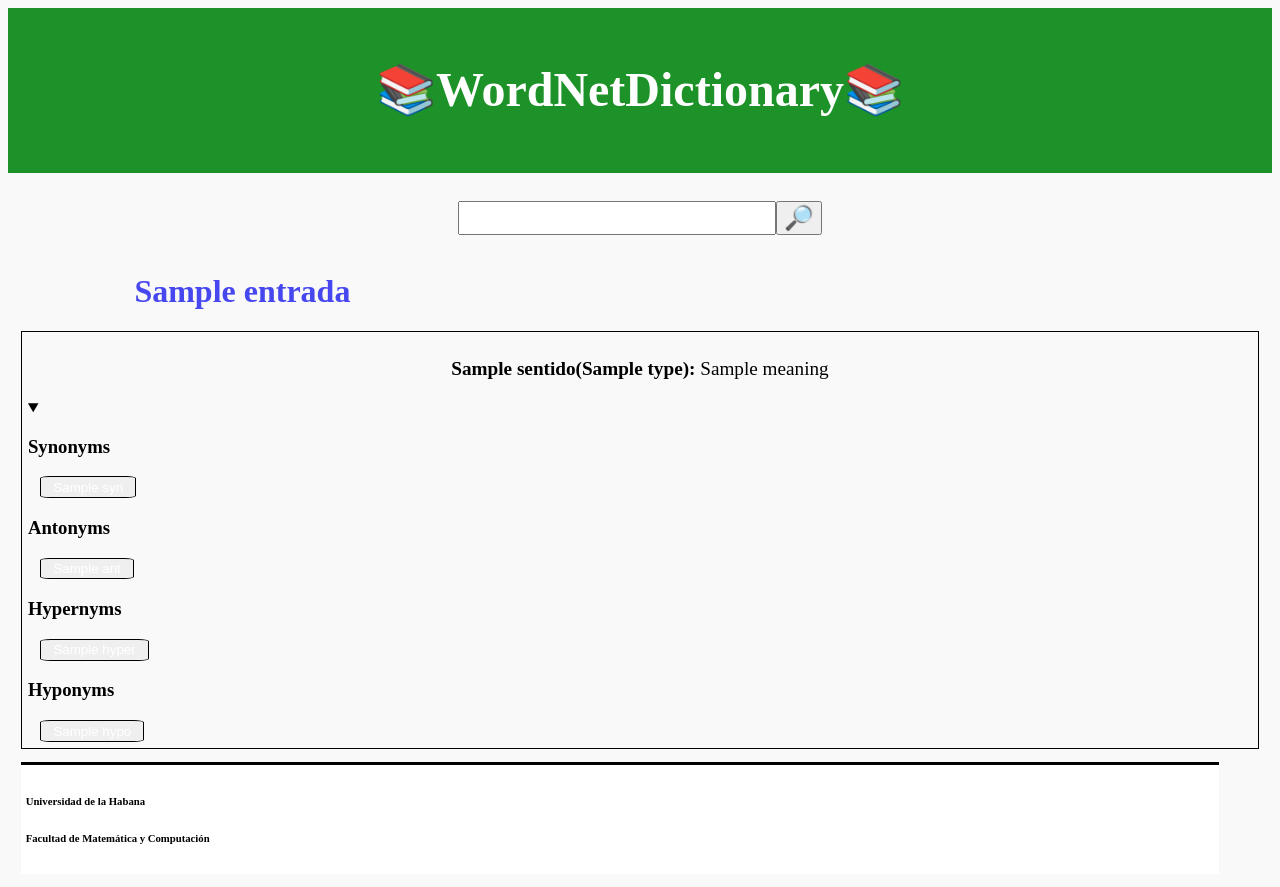
After one commit to javierrodriguezsanchez/Wordnet-in-Python, a Django app: template templates/extends.html in a window 1280 px wide, after a click that opens the changed part. The commit adds this page. Run offline with Django 4.2, Linux system fonts and the light colour scheme; tables that the repository leaves empty hold one stand-in row (values such as "Sample post"); the template is opened without the code that fills it: values that come from a table or form of the project are taken from there, most other values are stand-ins (such as "Sample title", 1, 10 or a date in 2020).

Commit message:
puliendo la parte visual

```diff
--- a/dic/views.py
+++ b/dic/views.py
@@ -1,6 +1,43 @@
 from django.shortcuts import render
 from django.http import HttpResponse
+from django import forms
+from nltk.corpus import wordnet
 # Create your views here.
 
+class Entry(forms.Form):
+    entrada=forms.CharField(max_length=100, required=False, label='')
+    def __str__(self):
+        return '{}'.format(self.entrada)
+
 def hello(request):
-    return render(request,'index.html')
+    word=Entry(request.POST)
+    contexto={'entrada':'','form':word}
+    if(request.method=="POST"):
+        result=datas(request.POST['entrada'])
+        contexto={'entrada':result[0],'datos':result[1],'form':word}
+        return render(request,'extends.html',contexto)
+    return render(request,'index.html',contexto)
+
+def gettype(a):
+    if a == 'n': return 'noun'
+    if a == 'v': return 'verb'
+    if a == 'r': return 'adverb'
+    return 'adjetive'
+
+def datas(input):
+
+    #nltk.download('wordnet')
+    info=[
+        {
+            'name':a.name(),
+            'type':gettype(a.pos()),
+            'meaning':a.definition(),
+            'Syn':list(filter(lambda x:x!=input, map(lambda x:x.name(),a.lemmas()))),
+            'Ant':list(map(lambda x:x.name(),a.lemmas()[0].antonyms())),
+            'Hyper':list(map(lambda x:x.name(),a.hypernyms())),
+            'Hypo':list(map(lambda x:x.name(),a.hyponyms()))
+        }
+        for a in wordnet.synsets(input)
+    ]
+
+    return [input,info]
--- /dev/null
+++ b/templates/extends.html
@@ -0,0 +1,48 @@
+{% extends 'index.html' %}
+
+{% block main %}
+<h1>{{ entrada }}</h1>
+
+{% for  sentido in datos %}
+    <section class= {{sentido.type}} >
+        <center>
+            <p><strong>{{sentido.name}}({{sentido.type}}):</strong> {{sentido.meaning}} </p>
+        </center>
+        <details>
+            <summary></summary>
+            <aside>
+                <h3>Synonyms</h3>
+                <div>
+                    {% for syn in sentido.Syn %}
+                    <button>{{syn}}</button>
+                    {% endfor %}
+                </div>
+            </aside>
+            <aside>
+                <h3>Antonyms</h3>
+                <div>
+                    {% for ant in sentido.Ant %}
+                    <button>{{ant}}</button>
+                    {% endfor %}
+                </div>
+            </aside>
+            <aside>
+                <h3>Hypernyms</h3>
+                <div>
+                    {% for H in sentido.Hyper %}
+                    <button>{{H}}</button>
+                    {% endfor %}
+                </div>
+            </aside>
+            <aside>
+                <h3>Hyponyms</h3>
+                <div>
+                    {% for H in sentido.Hypo %}
+                    <button>{{H}}</button>
+                    {% endfor %}
+                </div>
+            </aside>
+        </details>
+    </section>
+{% endfor %}
+{% endblock %}
--- a/templates/index.html
+++ b/templates/index.html
@@ -25,15 +25,67 @@
             nav input{
                 font-size: 150%;
             }
+            main h1{
+                margin-left: 10%;
+                color: rgb(71, 71, 239);
+            }
+            section{
+                border: solid black 1px;
+                padding: 0.5%;
+                align-items: center;
+                margin: 1%;
+            }
+            section center{
+                font-size: 120%;
+            }
+            aside > div{
+                display: flex;
+            }
+            aside button{
+                border: black solid 1px;
+                border-radius: 10%;
+                margin: 0% 1%;
+                padding: 0.2% 1%;
+
+                color: white;
+                text-decoration: none;
+            }
+            .noun{
+                background-color: rgb(180, 221, 255);
+            }
+            .noun button{
+                background-color: rgb(14, 14, 165);
+            }
+            .verb{
+                background-color: rgb(255, 193, 180);
+            }
+            .verb button{
+                background-color: rgb(165, 47, 14);
+            }
+            .adjetive{
+                background-color: rgb(180, 255, 201);
+            }
+            .adjetive button{
+                background-color: rgb(14, 165, 72);
+            }
+            .adverb{
+                background-color: rgb(241, 250, 174);
+            }
+            .adverb button{
+                background-color: rgb(143, 139, 17);
+            }
 
             footer{
-                position: absolute;
-                bottom: 0%;
                 background-color: white;
                 border-top:solid black 3px;
                 padding: 0.4%;
                 margin: 1%;
                 width: 94%;
+            }
+            form{
+                display: flex;
+                align-items: center;
+                justify-content: center;
             }
         </style>
     </head>
@@ -46,14 +98,16 @@
         </header>
         <nav>
             <center>
-                <form>
-                    <input type="text" placeholder="introduce a word">
+                <form method="post">
+                    {% csrf_token %}
+                    {{ form.as_p }}
                     <button>🔎</button>
                 </form>
             </center>
         </nav>
-        <main>
-
+        <main style="min-height: 300px;">
+            {% block main %}
+            {% endblock %}
         </main>
         <footer>
             <h6>Universidad de la Habana</h6>
```
